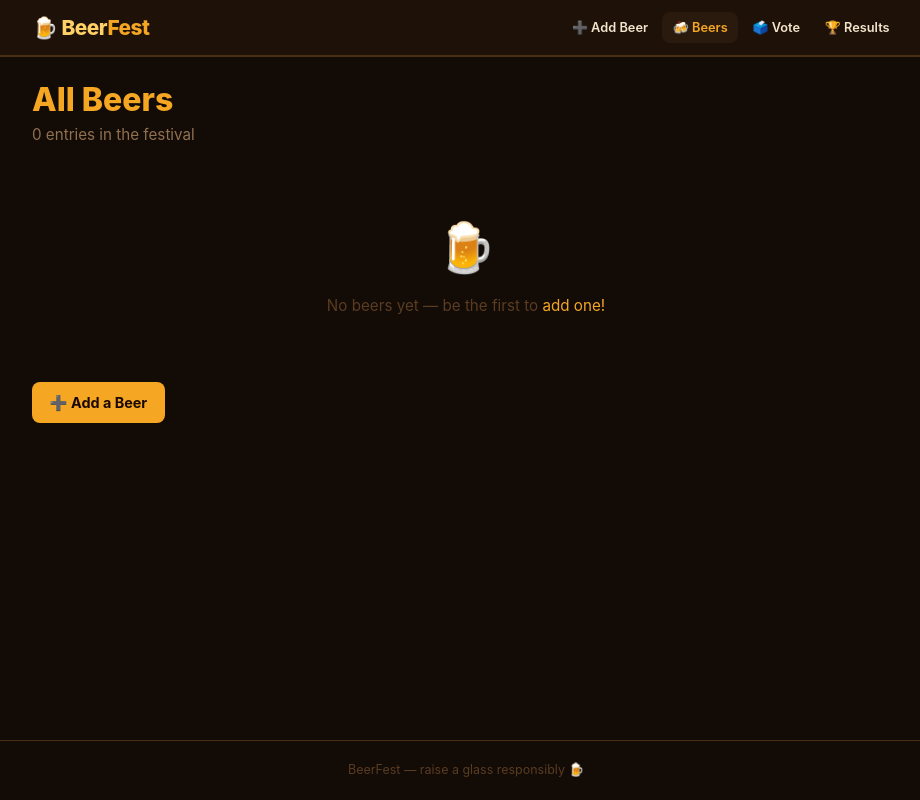
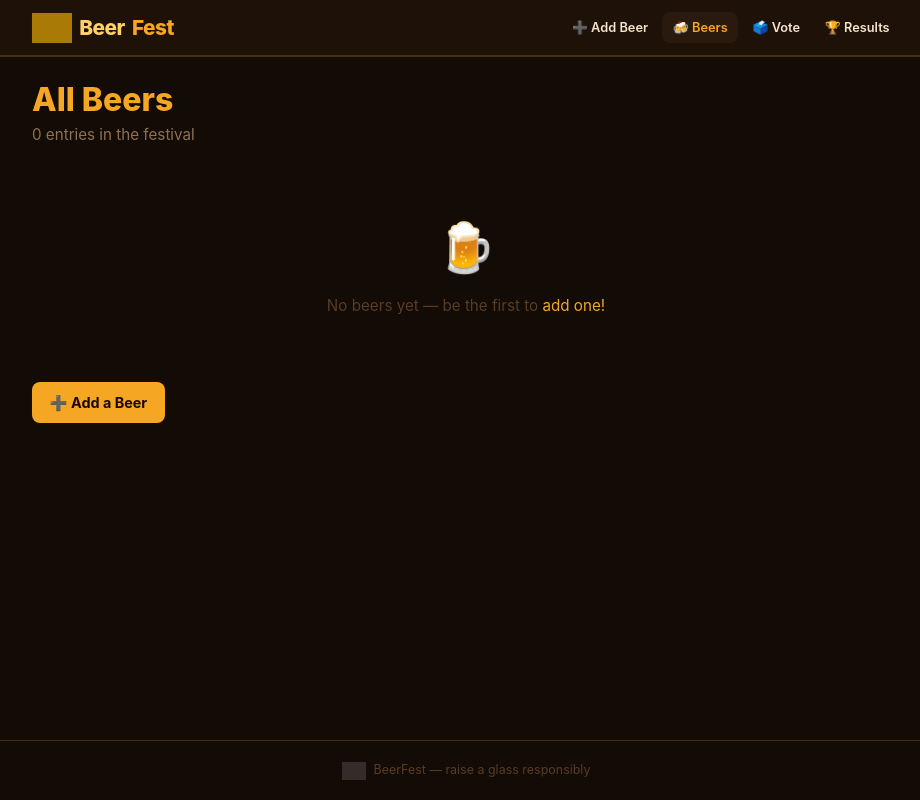
Before and after one commit to bzounes/BeerFest, a Flask app: page /beers in a window 1280 px wide. Shown: the whole page, without its empty margins (174-1094 px from the left). Run offline with Flask 3, Linux system fonts and the light colour scheme; data that the repository does not hold is empty; grey boxes are pictures that could not be loaded.

Commit message:
Add hop-bee logo to navbar, hero, favicon, and footer
- Favicon set to logo.png for browser tab / home screen icon
- Navbar brand replaces beer emoji with the logo at 30px height
- Home page hero uses a large (130px) logo in place of the emoji
- Footer shows a small dimmed logo
- CSS filter chain (invert → sepia → saturate → hue-rotate) renders the
  black-on-white PNG as amber against the dark theme on all browsers

https://claude.ai/code/session_01DJ1a9KsaJbzrKG7YjvZMW5

```diff
--- a/static/css/style.css
+++ b/static/css/style.css
@@ -39,6 +39,13 @@ a:hover { color: var(--gold); }
 
 img { max-width: 100%; display: block; }
 
+/* ── Logo filter (black-on-white PNG → amber on dark bg) ────────────────── */
+/*    invert: black lines → white, white bg → black (blends with dark theme) */
+/*    sepia + saturate + hue-rotate: white → warm amber                      */
+.logo-amber {
+  filter: invert(1) sepia(1) saturate(4) hue-rotate(5deg) brightness(1.05);
+}
+
 /* ── Navbar ──────────────────────────────────────────────────────────────── */
 .navbar {
   background: var(--bg-card);
@@ -65,8 +72,18 @@ img { max-width: 100%; display: block; }
   letter-spacing: -.5px;
   flex: 1;
   white-space: nowrap;
+  display: flex;
+  align-items: center;
+  gap: .45rem;
 }
 .navbar-brand span { color: var(--gold); }
+
+.navbar-logo {
+  height: 30px;
+  width: auto;
+  display: block;
+  filter: invert(1) sepia(1) saturate(4) hue-rotate(5deg) brightness(1.05);
+}
 
 .nav-links {
   display: flex;
@@ -390,7 +407,13 @@ img { max-width: 100%; display: block; }
   text-align: center;
   padding: 2.5rem 1rem 2rem;
 }
-.hero-emoji { font-size: 4rem; margin-bottom: .5rem; }
+.hero-logo {
+  height: 130px;
+  width: auto;
+  margin: 0 auto .75rem;
+  display: block;
+  filter: invert(1) sepia(1) saturate(4) hue-rotate(5deg) brightness(1.05);
+}
 .hero-title {
   font-size: clamp(1.8rem, 6vw, 2.8rem);
   font-weight: 900;
@@ -640,6 +663,16 @@ footer {
   color: var(--dim);
   font-size: .78rem;
   border-top: 1px solid var(--border);
+  display: flex;
+  align-items: center;
+  justify-content: center;
+  gap: .5rem;
+}
+.footer-logo {
+  height: 18px;
+  width: auto;
+  opacity: .4;
+  filter: invert(1);
 }
 
 /* ── Responsive tweaks ───────────────────────────────────────────────────── */
--- a/templates/base.html
+++ b/templates/base.html
@@ -6,13 +6,17 @@
   <meta name="mobile-web-app-capable" content="yes">
   <meta name="apple-mobile-web-app-capable" content="yes">
   <title>{% block title %}BeerFest{% endblock %} 🍺</title>
+  <link rel="icon" type="image/png" href="{{ url_for('static', filename='images/logo.png') }}">
   <link rel="stylesheet" href="{{ url_for('static', filename='css/style.css') }}">
 </head>
 <body>
 
 <nav class="navbar">
   <div class="navbar-inner">
-    <a class="navbar-brand" href="{{ url_for('index') }}">🍺 <span>Beer</span>Fest</a>
+    <a class="navbar-brand" href="{{ url_for('index') }}">
+      <img class="navbar-logo" src="{{ url_for('static', filename='images/logo.png') }}" alt="BeerFest logo">
+      <span>Beer</span>Fest
+    </a>
     <div class="nav-links">
       <a class="nav-link {% if request.endpoint == 'register' %}active{% endif %}"
          href="{{ url_for('register') }}">➕ Add Beer</a>
@@ -41,7 +45,8 @@
 </main>
 
 <footer>
-  BeerFest &mdash; raise a glass responsibly 🍺
+  <img class="footer-logo" src="{{ url_for('static', filename='images/logo.png') }}" alt="">
+  BeerFest &mdash; raise a glass responsibly
 </footer>
 
 <script src="{{ url_for('static', filename='js/app.js') }}"></script>
--- a/templates/index.html
+++ b/templates/index.html
@@ -3,7 +3,7 @@
 
 {% block content %}
 <div class="hero">
-  <div class="hero-emoji">🍺</div>
+  <img class="hero-logo" src="{{ url_for('static', filename='images/logo.png') }}" alt="BeerFest">
   <h1 class="hero-title">Welcome to<br><span>BeerFest!</span></h1>
   <p class="hero-subtitle">Register your beers and vote for the best of the fest.</p>
 
```
Also changed, not shown: 1 other file.
